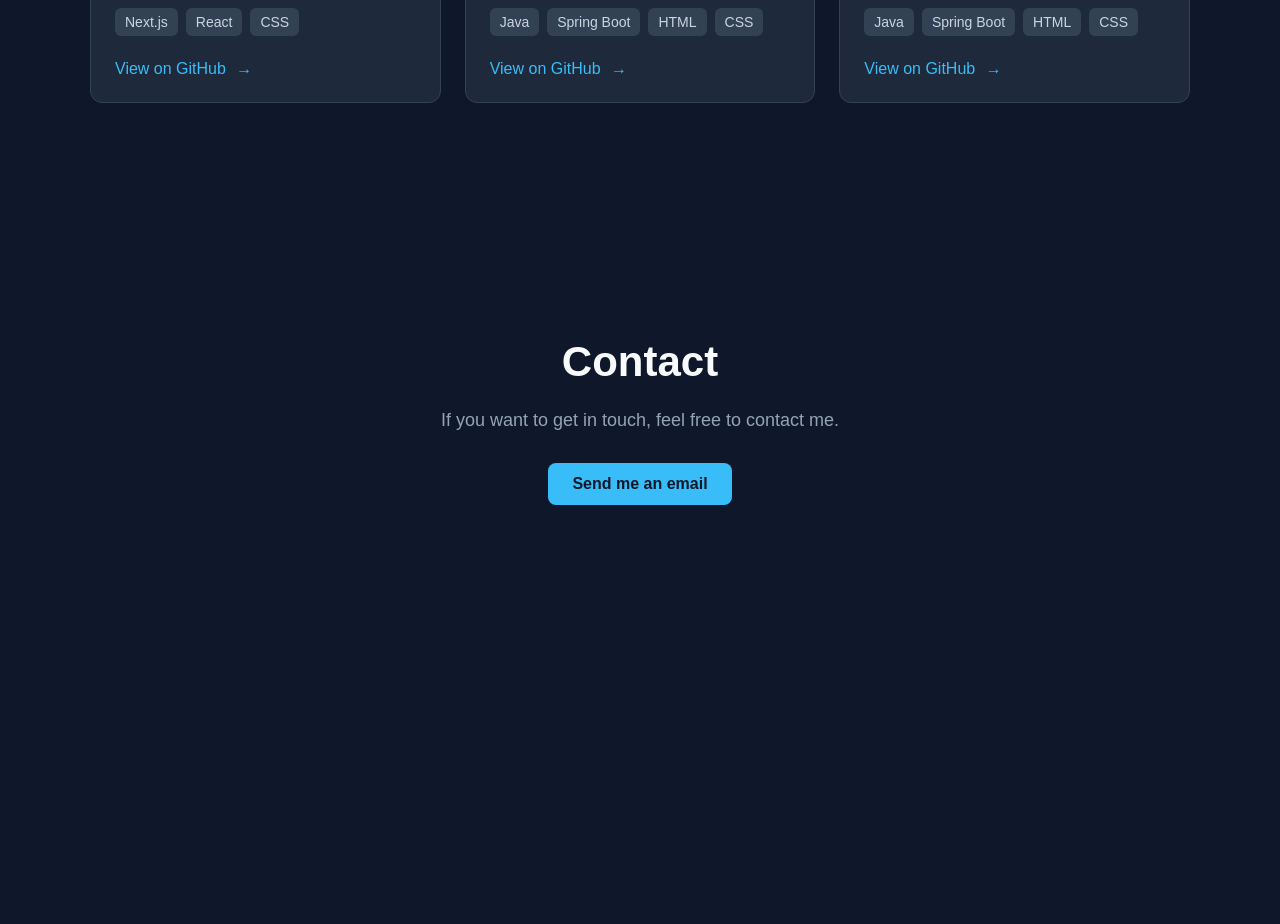
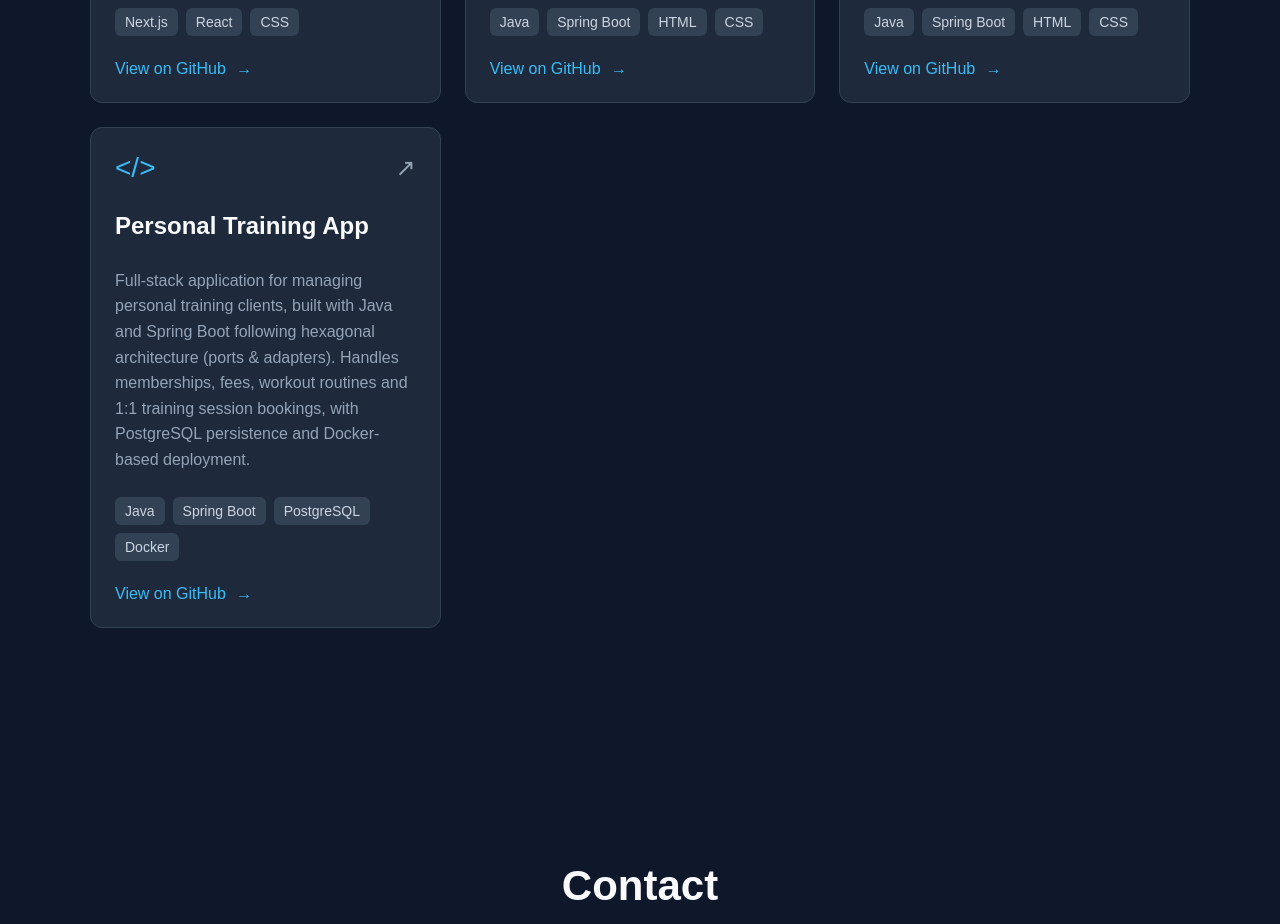
Before and after one commit to Raulma10/Portfolio, a Next.js app: page / in a window 1280 px wide. Shown: the part 2220-3144 px from the top of the page. Before the commit the page ends 2825 px from the top, so only its background shows below. Built offline with nearby package versions, Linux system fonts and the light colour scheme.

Commit message:
Add Personal Training App project details

```diff
--- a/src/app/components/projects.jsx
+++ b/src/app/components/projects.jsx
@@ -19,6 +19,13 @@ const projects = [
         "Web application developed with Java and Spring Boot for managing and displaying movie-related information.",
     technologies: ["Java", "Spring Boot", "HTML", "CSS"],
     github: "https://github.com/Raulma10/Peliculas",
+    },
+    {
+    title: "Personal Training App",
+    description:
+        "Full-stack application for managing personal training clients, built with Java and Spring Boot following hexagonal architecture (ports & adapters). Handles memberships, fees, workout routines and 1:1 training session bookings, with PostgreSQL persistence and Docker-based deployment.",
+    technologies: ["Java", "Spring Boot", "PostgreSQL", "Docker"],
+    github: "https://github.com/Raulma10/gym-manager",
     },
 ];
 
```
